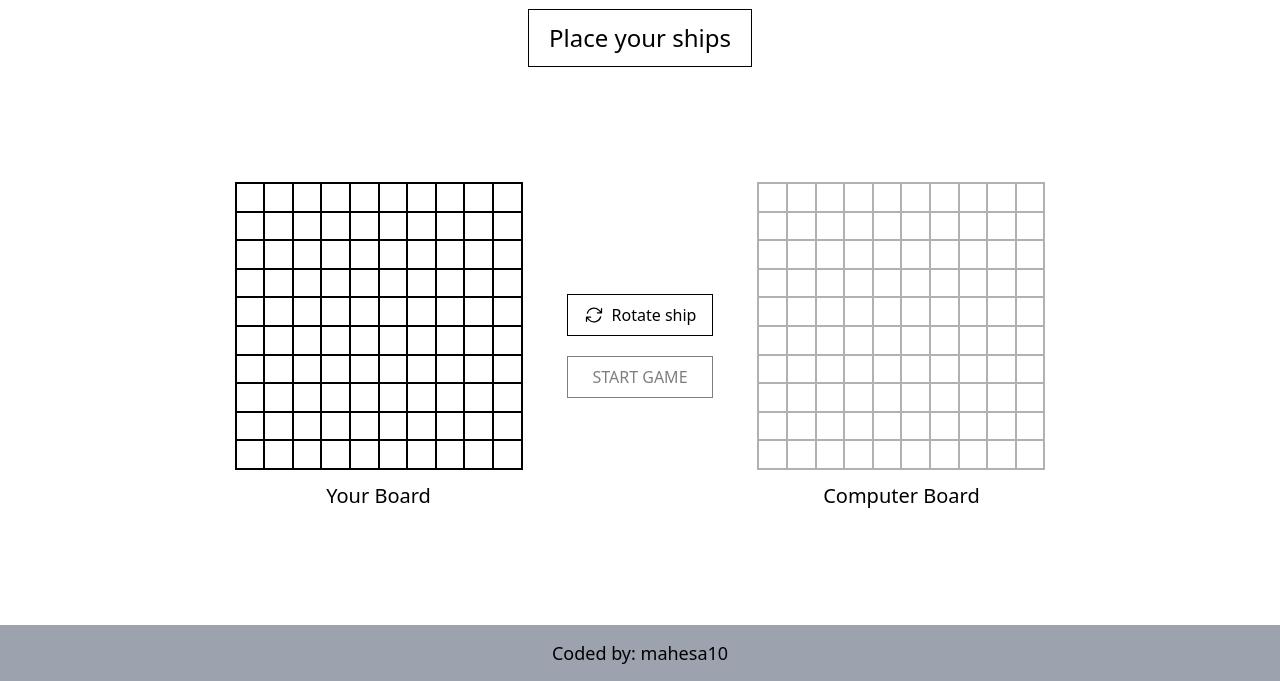
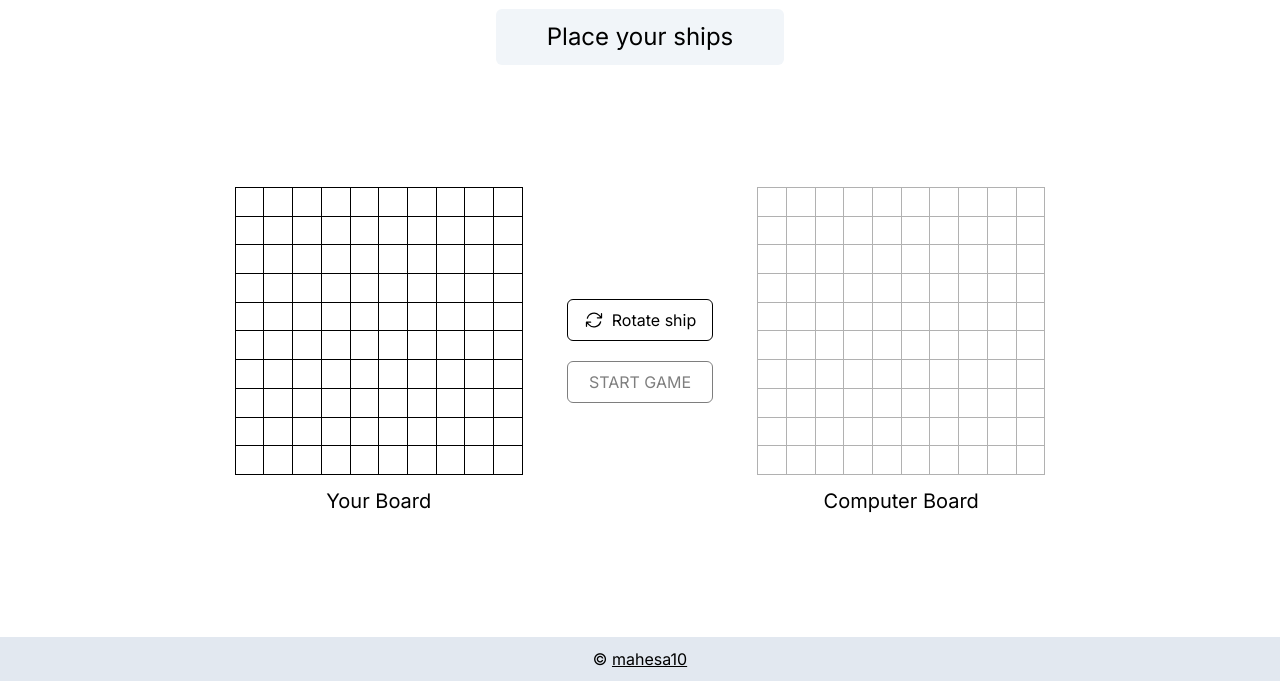
Before and after one commit to mahesa10/battleship, a plain HTML site: page index.html in a window 1280 px wide. Shown: the part 119-800 px from the top of the page. Drawn offline with nearby package versions, Linux system fonts and the light colour scheme.

Commit message:
Improve styling

```diff
--- a/index.html
+++ b/index.html
@@ -2,44 +2,44 @@
 <html lang="en">
 <head>
   <meta charset="UTF-8">
-  <meta name="viewport" content="width=device-width, initial-scale=1.0">
+  <meta  name="viewport" content="width=device-width, initial-scale=1.0">
   <title>Battleship | mahesa10</title>
   <link rel="preconnect" href="https://fonts.googleapis.com">
   <link rel="preconnect" href="https://fonts.gstatic.com" crossorigin>
-  <link href="https://fonts.googleapis.com/css2?family=Oswald:wght@400;500;600;700&display=swap" rel="stylesheet">
+  <link href="https://fonts.googleapis.com/css2?family=Inter:wght@400;500;600;700&family=Oswald:wght@400;500;600;700&display=swap" rel="stylesheet">
 </head>
 <body>
-  <div id="wrapper" class="h-screen flex flex-col">
+  <div id="wrapper" class="h-screen w-screen flex flex-col font-inter">
     <h1 class="text-7xl text-center my-7 font-oswald font-bold">BATTLESHIP</h1>
 
-    <div class="flex m-auto border border-solid border-black py-3 px-5">
+    <div class="flex m-auto bg-slate-100 py-3 px-5 w-72 justify-center rounded-md">
       <h2 class="info-text text-2xl">Place your ships</h2>
     </div>
 
     <div class="main-container flex flex-row justify-center flex-grow items-center gap-11">
       <div class="player-container flex flex-col items-center gap-3">
-        <div class="board player1-board grid grid-cols-10 grid-rows-10  h-72 w-72 border border-solid border-black"></div>
+        <div class="board player1-board grid grid-cols-10 grid-rows-10 h-72 w-72 border-l border-b border-solid border-black cursor-pointer"></div>
         <p class="text-xl">Your Board</p>
       </div>
 
       <div class="buttons flex flex-col gap-5">
-        <button class="flex gap-2 items-center rotate-button px-4 py-2 border border-solid border-black hover:bg-gray-200 disabled:opacity-50 disabled:pointer-events-none">
+        <button class="flex gap-2 items-center rotate-button px-4 py-2 border border-solid border-black hover:bg-gray-200 active:bg-gray-300 disabled:opacity-50 disabled:pointer-events-none rounded-md">
           <svg class="h-5 w-5" xmlns="http://www.w3.org/2000/svg" fill="none" viewBox="0 0 24 24" stroke-width="1.5" stroke="currentColor" class="w-6 h-6">
             <path stroke-linecap="round" stroke-linejoin="round" d="M16.023 9.348h4.992v-.001M2.985 19.644v-4.992m0 0h4.992m-4.993 0l3.181 3.183a8.25 8.25 0 0013.803-3.7M4.031 9.865a8.25 8.25 0 0113.803-3.7l3.181 3.182m0-4.991v4.99" />
           </svg> Rotate ship
         </button>
-        <button class="start-button px-4 py-2 border border-solid border-black hover:bg-gray-200 disabled:opacity-50 disabled:pointer-events-none" disabled>START GAME</button>
-        <button class="reset-button px-4 py-2 border border-solid border-black hover:bg-gray-200 hidden">RESET GAME</button>
+        <button class="start-button px-4 py-2 border border-solid border-black hover:bg-gray-200 active:bg-gray-300 disabled:opacity-50 disabled:pointer-events-none rounded-md" disabled>START GAME</button>
+        <button class="reset-button px-4 py-2 border border-solid border-black hover:bg-gray-200 active:bg-gray-300 hidden rounded-md">RESET GAME</button>
       </div>
 
       <div class="player-container flex flex-col items-center gap-3">
-        <div class="board player2-board grid grid-cols-10 grid-rows-10 h-72 w-72 border border-solid border-black pointer-events-none opacity-30"></div>
+        <div class="board player2-board grid grid-cols-10 grid-rows-10 h-72 w-72 border-l border-b border-solid border-black pointer-events-none opacity-30"></div>
         <p class="text-xl">Computer Board</p>
       </div>
     </div>
 
-    <div class="footer bg-gray-400 h-14 flex items-center justify-center">
-      <p class="text-lg">Coded by: mahesa10</p>
+    <div class="footer bg-slate-200 h-11 flex justify-center items-center">
+      <p>&copy; <a href="https://github.com/mahesa10" target="_blank" class="underline">mahesa10</a></p>
     </div>
   </div>
   <script src="bundle.js"></script>
```
Also changed, not shown: bundle.js (+2 -2 lines).
